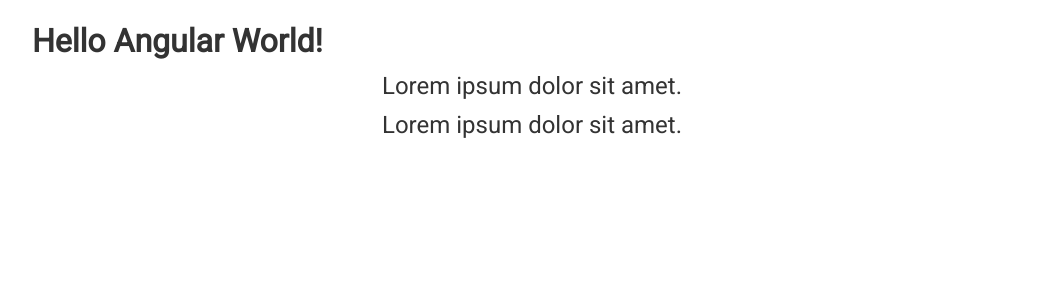
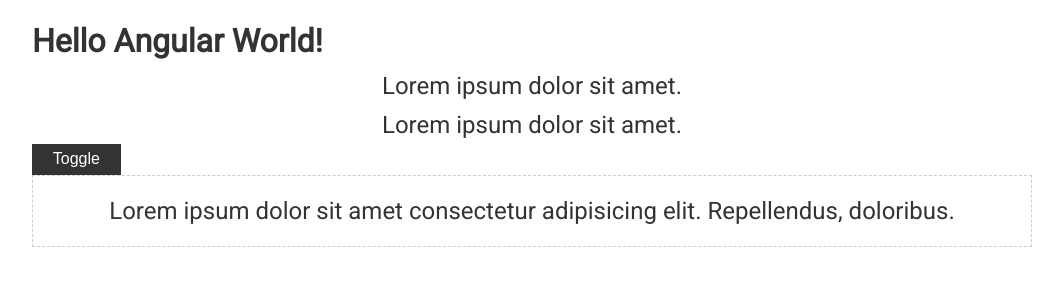
Before and after one commit to www-net/Minin-angular-basics, an Angular app: page / in a window 1280 px wide. Shown: the top 300 px of the page, without its empty margins (108-1171 px from the left). Built offline with nearby package versions, Linux system fonts and the light colour scheme.

Commit message:
directives completed

```diff
--- a/src/app/app.component.html
+++ b/src/app/app.component.html
@@ -4,4 +4,26 @@
   <p appStyle="red" [dStyles]="{border: '1px solid blue', borderRadius: '5px'}">Lorem ipsum dolor sit amet.</p>
 
   <p appStyle="blue" [dStyles]="{border: '1px solid red', borderRadius: '15px'}">Lorem ipsum dolor sit amet.</p>
+
+<button class="btn" (click)="isVisible = !isVisible" >Toggle</button>
+
+  <!-- <div *ngIf="isVisible" class="wrap">
+    <p>Lorem ipsum dolor sit amet consectetur adipisicing elit. Repellendus, doloribus.</p>
+  </div> -->
+  <!-- <ng-template [ngIf]="isVisible">
+    <div  class="wrap">
+      <p>Lorem ipsum dolor sit amet consectetur adipisicing elit. Repellendus, doloribus.</p>
+    </div>
+  </ng-template> -->
+
+  <!-- <div  class="wrap" *appIfnot="!isVisible">
+    <p>Lorem ipsum dolor sit amet consectetur adipisicing elit. Repellendus, doloribus.</p>
+  </div> -->
+
+  <ng-template [appIfnot]="!isVisible">
+    <div  class="wrap">
+      <p>Lorem ipsum dolor sit amet consectetur adipisicing elit. Repellendus, doloribus.</p>
+    </div>
+  </ng-template>
+
 </div>
--- a/src/app/app.component.scss
+++ b/src/app/app.component.scss
@@ -2,3 +2,8 @@ p {
   font-size: 1.5rem;
   text-align: center;
 }
+
+.wrap {
+  border: 1px dashed #ccc;
+  padding: 1rem;
+}
--- a/src/app/app.component.ts
+++ b/src/app/app.component.ts
@@ -5,6 +5,6 @@ import { Component, OnInit } from '@angular/core';
   templateUrl: './app.component.html',
   styleUrls: ['./app.component.scss']
 })
-export class AppComponent  {
-
+export class AppComponent {
+  isVisible = true
 }
--- a/src/app/app.module.ts
+++ b/src/app/app.module.ts
@@ -4,6 +4,7 @@ import { BrowserModule } from '@angular/platform-browser';
 import { AppComponent } from './app.component';
 import { FormsModule } from '@angular/forms';
 import { StyleDirective } from './directives/style.directive';
+import { IfnotDirective } from './directives/ifnot.directive';
 
 
 
@@ -11,6 +12,7 @@ import { StyleDirective } from './directives/style.directive';
   declarations: [
     AppComponent,
     StyleDirective,
+    IfnotDirective,
   ],
   imports: [
     BrowserModule,
--- /dev/null
+++ b/src/app/directives/ifnot.directive.ts
@@ -0,0 +1,19 @@
+import { Directive, Input, TemplateRef, ViewContainerRef } from '@angular/core';
+
+@Directive({
+  selector: '[appIfnot]'
+})
+export class IfnotDirective {
+
+@Input('appIfnot') set ifNot(condition: boolean) {
+  if (!condition) {
+this.viewContainer.createEmbeddedView(this.templateRef)
+  } else {
+    this.viewContainer.clear()
+  }
+}
+
+  constructor(private templateRef: TemplateRef<any>,
+    private viewContainer: ViewContainerRef) { }
+
+}
--- a/src/app/directives/style.directive.ts
+++ b/src/app/directives/style.directive.ts
@@ -1,11 +1,13 @@
-import { Directive, ElementRef, HostListener, Input, Renderer2 } from "@angular/core";
+import { Directive, ElementRef, HostListener, Input, Renderer2, HostBinding } from "@angular/core";
 
 @Directive({
     selector: '[appStyle]',
 })
 export class StyleDirective {
-@Input('appStyle') color: string = 'blue'
+@Input('appStyle') color: string | any = 'blue'
 @Input() dStyles!: { border?: string, fontWeight?: string, borderRadius?: string };
+
+@HostBinding('style.color') elColor = null
 
     constructor(private el: ElementRef, private r: Renderer2) {
 
@@ -16,16 +18,18 @@ export class StyleDirective {
     }
 
     @HostListener('mouseenter') onEnter() {
-        this.r.setStyle(this.el.nativeElement, 'color', this.color)
-        this.r.setStyle(this.el.nativeElement, 'fontWeight', this.dStyles.fontWeight)
-        this.r.setStyle(this.el.nativeElement, 'border', this.dStyles.border)
-        this.r.setStyle(this.el.nativeElement, 'borderRadius', this.dStyles.borderRadius)
+        this.elColor = this.color
+        // this.r.setStyle(this.el.nativeElement, 'color', this.color)
+        // this.r.setStyle(this.el.nativeElement, 'fontWeight', this.dStyles.fontWeight)
+        // this.r.setStyle(this.el.nativeElement, 'border', this.dStyles.border)
+        // this.r.setStyle(this.el.nativeElement, 'borderRadius', this.dStyles.borderRadius)
     }
 
     @HostListener('mouseleave') onLeave() {
-        this.r.setStyle(this.el.nativeElement, 'color', null)
-        this.r.setStyle(this.el.nativeElement, 'fontWeight', null)
-        this.r.setStyle(this.el.nativeElement, 'border', null)
-        this.r.setStyle(this.el.nativeElement, 'borderRadius', null)
+        this.elColor = null
+        // this.r.setStyle(this.el.nativeElement, 'color', null)
+        // this.r.setStyle(this.el.nativeElement, 'fontWeight', null)
+        // this.r.setStyle(this.el.nativeElement, 'border', null)
+        // this.r.setStyle(this.el.nativeElement, 'borderRadius', null)
     }
 }
```
